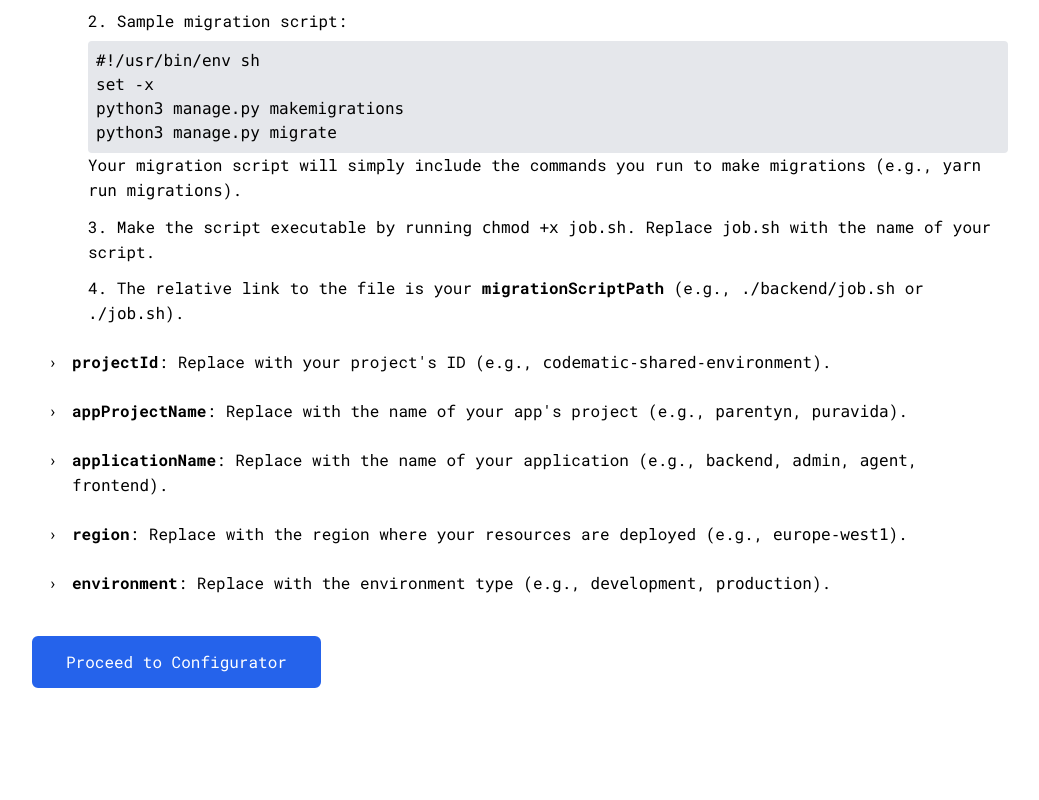
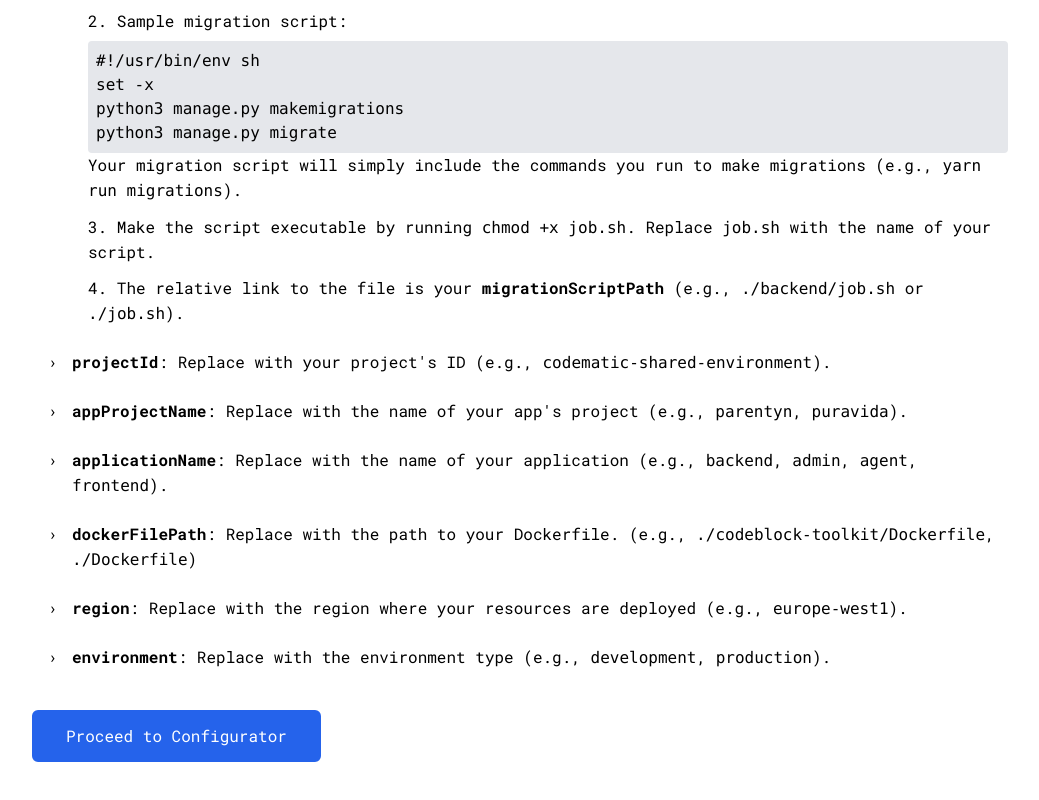
Before and after one commit to code-matic/ToolKits, a React (Vite) app in the folder codeblock-toolkit/: page / in a window 1280 px wide. Shown: the part 1125-1925 px from the top of the page, without its empty margins (112-1151 px from the left). Before the commit the page ends 1869 px from the top, so only its background shows below. Built offline with nearby package versions, Linux system fonts and the light colour scheme.

Commit message:
Edited dockerfile path section

```diff
--- a/codeblock-toolkit/cloudbuild.yaml
+++ b/codeblock-toolkit/cloudbuild.yaml
@@ -20,5 +20,5 @@ steps:
   args: [
     'run', 'deploy',
     'cloudbuild-generator-dev', '--image', 'eu.gcr.io/codematic-shared-environment/cloudbuild-generator-dev:$SHORT_SHA',
-    '--region', 'REGION', '--allow-unauthenticated', '--cpu=2', '--memory=2Gi', '--cpu-boost', '--timeout=500s'
+    '--region', 'europe-west1', '--allow-unauthenticated', '--cpu=2', '--memory=2Gi', '--cpu-boost', '--timeout=500s'
   ]
--- a/codeblock-toolkit/src/App.tsx
+++ b/codeblock-toolkit/src/App.tsx
@@ -19,6 +19,7 @@ function App() {
     environment: 'ENVIRONMENT',
     appProjectName: 'APP_PROJECT_NAME',
     projectId: 'PROJECT_ID',
+    dockerFilePath: 'DOCKER_FILE_PATH',
   });
 
   const [backendValues, setBackendValues] = useState({
@@ -28,6 +29,7 @@ function App() {
     appProjectName: 'APP_PROJECT_NAME',
     projectId: 'PROJECT_ID',
     envBucketUrl: 'ENV_BUCKET_URL',
+    dockerFilePath: 'DOCKER_FILE_PATH',
     migrationScriptPath: 'MIGRATION_SCRIPT_PATH',
   });
 
--- a/codeblock-toolkit/src/components/DynamicValuesEditor.tsx
+++ b/codeblock-toolkit/src/components/DynamicValuesEditor.tsx
@@ -21,8 +21,8 @@ const DynamicValuesEditor: React.FC<DynamicValuesProps> = ({ values, setValues,
   };
 
   // Define fields for frontend and backend separately
-  const frontendFields = ['projectId', 'appProjectName', 'applicationName', 'region', 'environment', 'envBucketUrl'];
-  const backendFields = ['projectId', 'appProjectName', 'applicationName', 'region', 'environment', 'envBucketUrl', 'migrationScriptPath'];
+  const frontendFields = ['dockerFilePath', 'projectId', 'appProjectName', 'applicationName', 'region', 'environment', 'envBucketUrl'];
+  const backendFields = ['dockerFilePath', 'projectId', 'appProjectName', 'applicationName', 'region', 'environment', 'envBucketUrl', 'migrationScriptPath'];
 
   // Dynamically choose fields based on configType
   const fieldsToDisplay = configType === 'frontend' ? frontendFields : backendFields;
@@ -35,6 +35,7 @@ const DynamicValuesEditor: React.FC<DynamicValuesProps> = ({ values, setValues,
     appProjectName: 'parentyn',
     applicationName: 'frontend',
     region: 'europe-west1',
+    dockerFilePath: './codeblock-toolkit/Dockerfile',
     environment: 'development',
   };
 
--- a/codeblock-toolkit/src/pages/UserGuidePage.tsx
+++ b/codeblock-toolkit/src/pages/UserGuidePage.tsx
@@ -84,6 +84,10 @@ const UserGuidePage = () => {
         </li>
         <li className="relative pl-6">
           <span className="absolute left-0 top-0">›</span>
+          <strong>dockerFilePath</strong>: Replace with the path to your Dockerfile. (e.g., <code>./codeblock-toolkit/Dockerfile</code>, <code>./Dockerfile</code>)
+        </li>
+        <li className="relative pl-6">
+          <span className="absolute left-0 top-0">›</span>
           <strong>region</strong>: Replace with the region where your resources are deployed (e.g., <code>europe-west1</code>).
         </li>
         <li className="relative pl-6">
--- a/codeblock-toolkit/src/pages/backendPage.tsx
+++ b/codeblock-toolkit/src/pages/backendPage.tsx
@@ -12,6 +12,7 @@ interface BackendPageProps {
     environment: string;
     appProjectName: string;
     projectId: string;
+    dockerFilePath: string;
     migrationScriptPath: string;
   };
   setValues: React.Dispatch<React.SetStateAction<{
@@ -21,6 +22,7 @@ interface BackendPageProps {
     environment: string;
     appProjectName: string;
     projectId: string;
+    dockerFilePath: string;
     migrationScriptPath: string;
   }>>;
 }
@@ -158,7 +160,7 @@ const BackendPage: React.FC<BackendPageProps> = ({ values, setValues }) => {
                   /<DynamicInput field="appProjectName" stateValues={[values, setValues]} />
                   -<DynamicInput field="applicationName" stateValues={[values, setValues]} />
                   -<DynamicInput field="environment" stateValues={[values, setValues]} />
-                  :$SHORT_SHA', '-f', './Dockerfile', './'
+                  :$SHORT_SHA', '-f', '<DynamicInput field="dockerFilePath" stateValues={[values, setValues]} />', './'
                 </Txt>
                 <Txt tab={0.5}>]</Txt>
               </>
--- a/codeblock-toolkit/src/pages/frontendPage.tsx
+++ b/codeblock-toolkit/src/pages/frontendPage.tsx
@@ -12,6 +12,7 @@ interface FrontendPageProps {
     environment: string;
     appProjectName: string;
     projectId: string;
+    dockerFilePath: string;
   };
   setValues: React.Dispatch<React.SetStateAction<{
     envBucketUrl: string;
@@ -20,6 +21,7 @@ interface FrontendPageProps {
     environment: string;
     appProjectName: string;
     projectId: string;
+    dockerFilePath: string;
   }>>;
 }
 
@@ -150,7 +152,7 @@ const FrontendPage: React.FC<FrontendPageProps> = ({ values, setValues }) => {
                   /<DynamicInput field="appProjectName" stateValues={[values, setValues]} />
                   -<DynamicInput field="applicationName" stateValues={[values, setValues]} />
                   -<DynamicInput field="environment" stateValues={[values, setValues]} />
-                  :$SHORT_SHA', '-f', './Dockerfile', './'
+                  :$SHORT_SHA', '-f', '<DynamicInput field="dockerFilePath" stateValues={[values, setValues]} />', './'
                 </Txt>
                 <Txt tab={0.5}>]</Txt>
               </>
```
